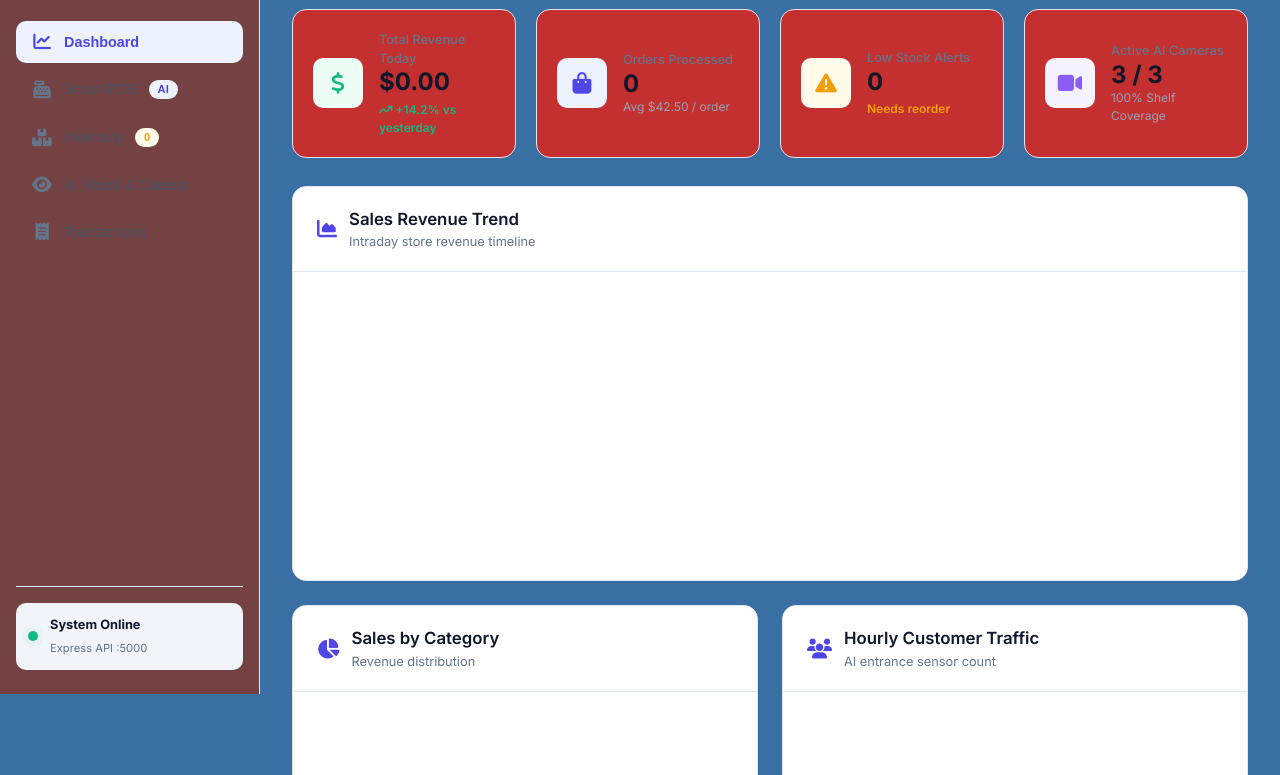
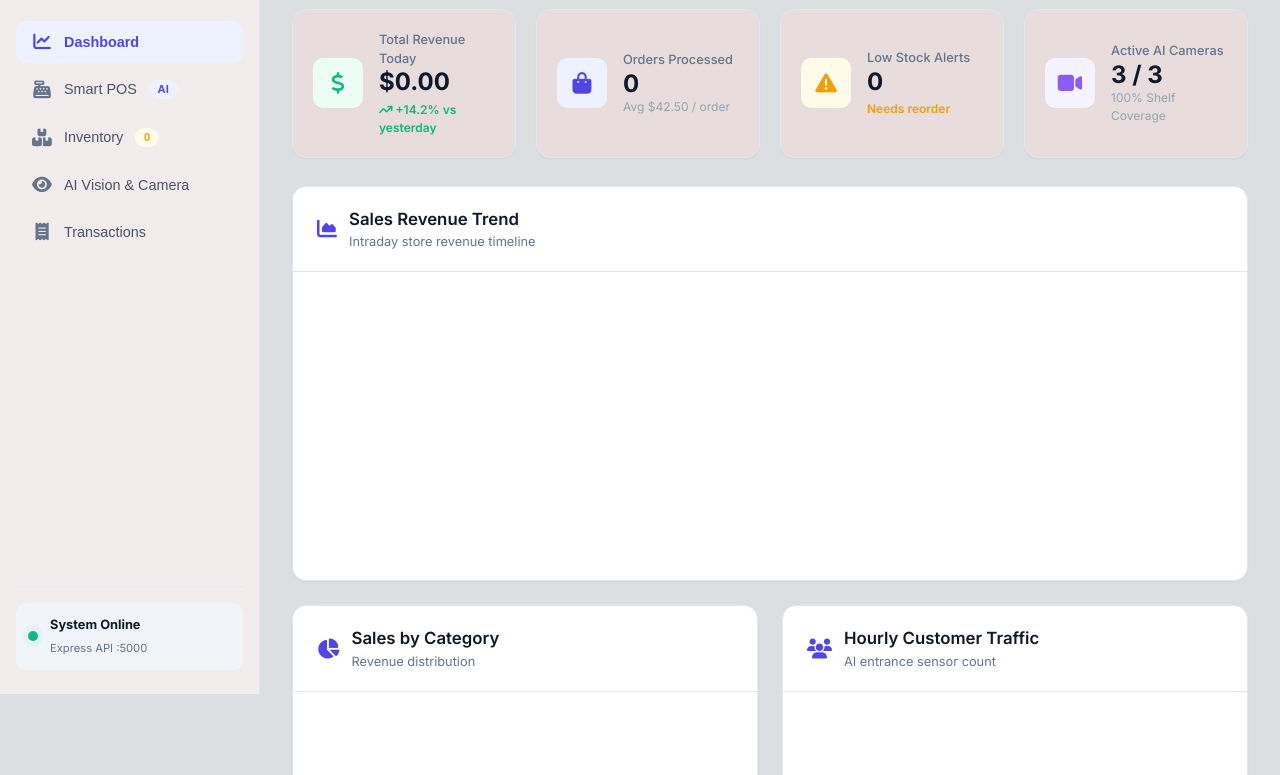
Before and after one commit to krishnachaithanya123706/smart-retail-system, a website: page public/index.html in a window 1280 px wide. Shown: the part 106-881 px from the top of the page. Drawn offline with Linux system fonts and the light colour scheme.

Commit message:
update css

```diff
--- a/public/css/style.css
+++ b/public/css/style.css
@@ -4,9 +4,9 @@
 
 :root {
   /* Color Palette - Light & Crisp White Canvas */
-  --bg-app: #3a6fa3;
-  --bg-surface: #c42f2f;
-  --bg-sidebar: rgb(116, 66, 66);
+  --bg-app: #dcdfe1;
+  --bg-surface: #e8dcdc;
+  --bg-sidebar: rgb(243, 236, 236);
   --bg-card: #ffffff;
   --bg-hover: #f1f5f9;
   --bg-active: #eef2ff;
```
